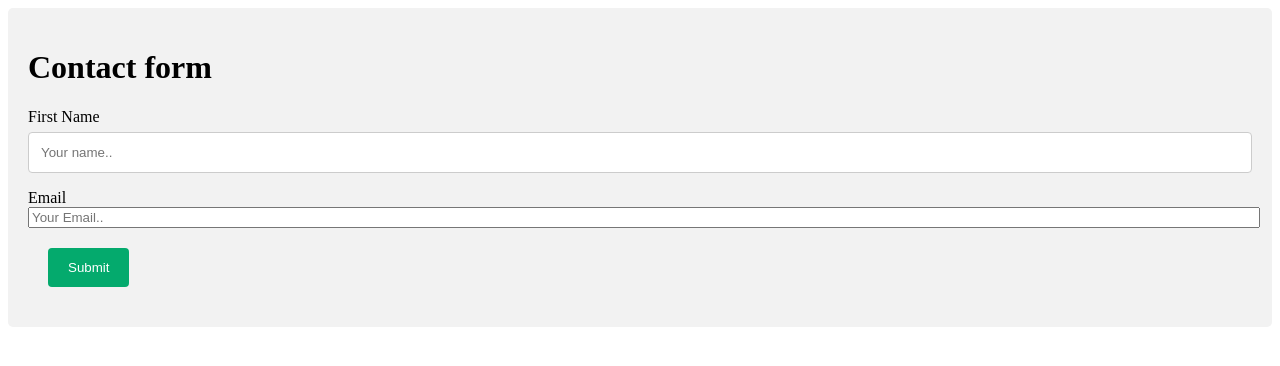
After one commit to Gaurav3697/backend, a Node server app: template views/index.ejs in a window 1280 px wide. The commit adds this page. Shown: the top 366 px of the page. Run offline with Node 20, Linux system fonts and the light colour scheme; the template is opened without the code that fills it, so the values that code supplies are empty.

Commit message:
learnt post method and ejs

```diff
--- a/index.js
+++ b/index.js
@@ -3,19 +3,22 @@ import path from "path";
 
 const app = express();            //creating server
 
+//using middlewares
+app.use(express.static(path.join(path.resolve(),"public")));       //to use the public path to show static files like css file , script file etc
+app.use(express.urlencoded({extended: true}))
+
 app.get("/",(req,res)=>{
-    res.json({                  //sending json data
-        success:true,
-        "product":[],
-    })
+    res.render("index.ejs");
 })
 
-app.get("/getproducts",(req,res)=>{
-    const pathlocation = path.resolve();  //to get path in module but in common js you can get it by simply "__dirname"
-    res.sendFile(path.join(pathlocation,"./index.html"));   //to send static file ie.index.js
-
+app.get("/success",(req,res)=>{
+    res.render("success.ejs",{name:"Gaurav"});     //using ejs
 })
 
+app.post("/",(req,res)=>{
+    console.log(req.body);
+    res.redirect("/success")
+});
 
 app.listen(5000,()=>{          //listening the server
     console.log("server is working");
--- a/package.json
+++ b/package.json
@@ -5,12 +5,13 @@
   "main": "index.js",
   "type": "module",
   "scripts": {
-   "start": "node index.js",
-   "dev": "nodemon index.js"
+    "start": "node index.js",
+    "dev": "nodemon index.js"
   },
   "author": "",
   "license": "ISC",
   "dependencies": {
+    "ejs": "^3.1.9",
     "express": "^4.18.2"
   }
 }
--- /dev/null
+++ b/public/styles.css
@@ -0,0 +1,32 @@
+input[type=text], select, textarea {
+    width: 100%; /* Full width */
+    padding: 12px; /* Some padding */
+    border: 1px solid #ccc; /* Gray border */
+    border-radius: 4px; /* Rounded borders */
+    box-sizing: border-box; /* Make sure that padding and width stays in place */
+    margin-top: 6px; /* Add a top margin */
+    margin-bottom: 16px; /* Bottom margin */
+    resize: vertical /* Allow the user to vertically resize the textarea (not horizontally) */
+  }
+
+  /* Style the submit button with a specific background color etc */
+  input[type=submit] {
+    background-color: #04AA6D;
+    color: white;
+    padding: 12px 20px;
+    border: none;
+    border-radius: 4px;
+    cursor: pointer;
+  }
+
+  /* When moving the mouse over the submit button, add a darker green color */
+  input[type=submit]:hover {
+    background-color: #45a049;
+  }
+
+  /* Add a background color and some padding around the form */
+  .container {
+    border-radius: 5px;
+    background-color: #f2f2f2;
+    padding: 20px;
+  }
--- /dev/null
+++ b/views/index.ejs
@@ -0,0 +1,24 @@
+<!DOCTYPE html>
+<html lang="en">
+<head>
+    <meta charset="UTF-8">
+    <meta name="viewport" content="width=device-width, initial-scale=1.0">
+    <title>Document</title>
+    <link rel="stylesheet" href="styles.css">
+</head>
+<body>
+    <div class="container">
+        <form method="post" action="/">
+            <h1>Contact form</h1>
+          <label for="fname">First Name</label>
+          <input type="text" id="fname" name="firstname" placeholder="Your name..">
+
+          <label for="email">Email</label>
+          <input type="email" id="lname" name="email" placeholder="Your Email.." style="width: 100%;">
+          <br>
+          <input type="submit" value="Submit" style="margin: 20px;">
+
+        </form>
+      </div>
+</body>
+</html>
--- a/index.html
+++ b/views/success.ejs
@@ -3,9 +3,9 @@
 <head>
     <meta charset="UTF-8">
     <meta name="viewport" content="width=device-width, initial-scale=1.0">
-    <title>Document</title>
+    <title>Success</title>
 </head>
 <body>
-    <h1>Home</h1>
+    <h1><%=name %>, Your form has been submitted successfully </h1>
 </body>
 </html>
```
Also changed, not shown: 1 other file.
